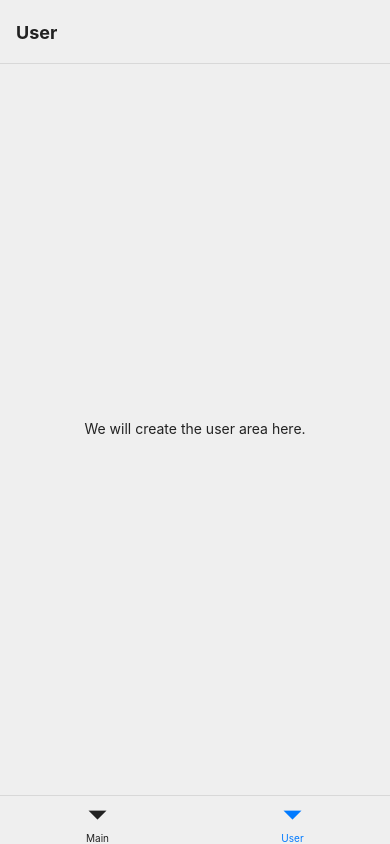
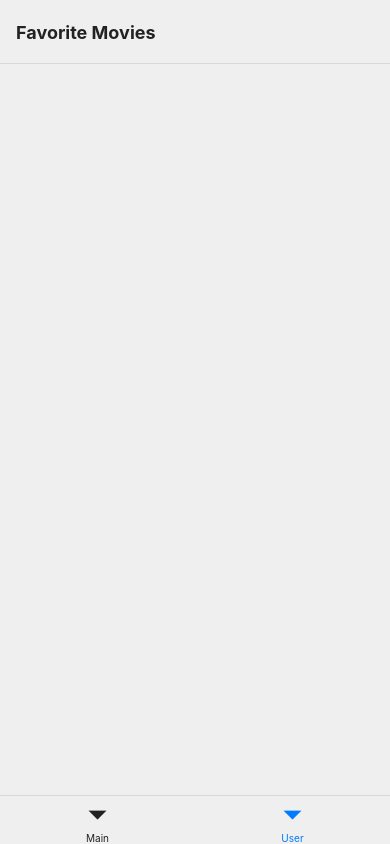
Before and after one commit to alexkuttig/prn-videoexample, a React Native app: screen /User in a window 390 px wide. Built offline with nearby package versions, Linux system fonts and the light colour scheme.

Commit message:
added user context

```diff
--- /dev/null
+++ b/src/@types/IUser.ts
@@ -0,0 +1,4 @@
+export type IUser = {
+  name: string;
+  favs: number[];
+};
--- a/src/@types/Stacks.d.ts
+++ b/src/@types/Stacks.d.ts
@@ -10,4 +10,7 @@ export type MainStackParamList = {
 
 export type UserStackParamList = {
   User: undefined;
+  Movie: {
+    movie: IMovie;
+  };
 };
--- a/src/App.tsx
+++ b/src/App.tsx
@@ -4,13 +4,15 @@ import Home from './views/home/Home';
 import Movie from './views/movie/Movie';
 import {NavigationContainer, DefaultTheme} from '@react-navigation/native';
 import {createNativeStackNavigator} from '@react-navigation/native-stack';
-import type {MainStackParamList} from './@types/Stacks';
+import type {MainStackParamList, UserStackParamList} from './@types/Stacks';
 import {ColorConstants, FontConstants} from './constants/StyleConstants';
 import {createBottomTabNavigator} from '@react-navigation/bottom-tabs';
 import User from './views/user/User';
+import {UserProvider} from './context/UserContext';
 
 const TabNavigator = createBottomTabNavigator();
 const MainStack = createNativeStackNavigator<MainStackParamList>();
+const UserStack = createNativeStackNavigator<UserStackParamList>();
 
 const MovieTheme = {
   ...DefaultTheme,
@@ -52,8 +54,35 @@ const MainStackScreen = () => {
   );
 };
 
+const UserStackScreen = () => {
+  return (
+    <UserStack.Navigator
+      screenOptions={{
+        headerStyle: {
+          backgroundColor: ColorConstants.background,
+        },
+        headerTintColor: ColorConstants.font,
+        headerTitleStyle: {
+          fontWeight: FontConstants.weightBold,
+        },
+      }}>
+      <UserStack.Screen
+        name="User"
+        component={User}
+        options={{title: 'Favorite Movies'}}
+      />
+      <UserStack.Screen
+        name="Movie"
+        component={Movie}
+        options={({route}) => ({title: route.params.movie.title})}
+      />
+    </UserStack.Navigator>
+  );
+};
+
 const App = () => {
   return (
+    <UserProvider>
       <NavigationContainer theme={MovieTheme}>
         <TabNavigator.Navigator
           screenOptions={{
@@ -70,19 +99,14 @@ const App = () => {
           />
           <TabNavigator.Screen
             name="User"
-          component={User}
+            component={UserStackScreen}
             options={{
-            headerStyle: {
-              backgroundColor: ColorConstants.background,
-            },
-            headerTintColor: ColorConstants.font,
-            headerTitleStyle: {
-              fontWeight: FontConstants.weightBold,
-            },
+              headerShown: false,
             }}
           />
         </TabNavigator.Navigator>
       </NavigationContainer>
+    </UserProvider>
   );
 };
 
--- /dev/null
+++ b/src/context/UserContext.tsx
@@ -0,0 +1,81 @@
+import React, {useState} from 'react';
+import {IMovie} from '../@types/IMovie';
+import {getMovieById} from '../services/movieService';
+
+type IUserProvider = {
+  name: string;
+  setName: (name: string) => void;
+  favs: {[favId: number]: IMovie};
+  addFav: (fav: IMovie) => void;
+  removeFav: (favId: number) => void;
+};
+
+const UserContext = React.createContext<IUserProvider | null>(null);
+
+export function useUser() {
+  const context = React.useContext(UserContext);
+  if (!context) {
+    throw new Error(
+      'useUser must be used inside a UserProvider, which has been initialized',
+    );
+  }
+
+  const {name, setName, favs, addFav, removeFav} = context;
+
+  const addFavById = (favId: number): void => {
+    const movie = getMovieById(favId);
+    if (!movie) {
+      return;
+    }
+    addFav(movie);
+  };
+
+  const getFavsAsArray = (): IMovie[] => {
+    return Object.values(favs);
+  };
+
+  const isFav = (favId: number): boolean => {
+    return !!favs[favId];
+  };
+
+  return {
+    name,
+    setName,
+    favs,
+    getFavsAsArray,
+    removeFav,
+    addFavById,
+    isFav,
+  };
+}
+
+export function UserProvider(props: any) {
+  const [name, setName] = useState<string>('John');
+  const [favs, setFavs] = useState<{[favId: number]: IMovie}>({});
+
+  const addFav = (fav: IMovie): void => {
+    if (!favs[fav.id]) {
+      const _favs = {...favs};
+      _favs[fav.id] = fav;
+      setFavs(_favs);
+    }
+  };
+
+  const removeFav = (favId: number): void => {
+    if (favs[favId]) {
+      const _favs = {...favs};
+      delete _favs[favId];
+      setFavs(_favs);
+    }
+  };
+
+  const value = {
+    name,
+    setName,
+    favs,
+    addFav,
+    removeFav,
+  };
+
+  return <UserContext.Provider value={value} {...props} />;
+}
--- a/src/views/genre/Genre.tsx
+++ b/src/views/genre/Genre.tsx
@@ -9,12 +9,14 @@ import {
   SizeConstants,
 } from '../../constants/StyleConstants';
 import ScrollContainer from '../../containers/ScrollContainer';
+import {useUser} from '../../context/UserContext';
 import {getMovieByGenreId} from '../../services/movieService';
 
 type GenreProps = NativeStackScreenProps<MainStackParamList, 'Genre'>;
 
 const Genre = (props: GenreProps) => {
   const [movies, setMovies] = useState<IMovie[]>([]);
+  const {isFav} = useUser();
 
   useEffect(() => {
     if (typeof props.route.params.genre !== 'undefined') {
@@ -24,24 +26,32 @@ const Genre = (props: GenreProps) => {
 
   return (
     <ScrollContainer>
-      {movies.map(movie => {
-        return (
-          <Pressable
-            onPress={() => props.navigation.navigate('Movie', {movie: movie})}>
-            <Text style={styles.movieTitle}>{movie.title}</Text>
-          </Pressable>
-        );
-      })}
+      {movies.map(movie => (
+        <Pressable
+          style={styles.movieTitleContainer}
+          onPress={() => props.navigation.navigate('Movie', {movie: movie})}>
+          {isFav(movie.id) ? (
+            <Text style={styles.movieTitleFav}>👍</Text>
+          ) : undefined}
+          <Text style={styles.movieTitle}>{movie.title}</Text>
+        </Pressable>
+      ))}
     </ScrollContainer>
   );
 };
 
 const styles = StyleSheet.create({
-  movieTitle: {
-    fontSize: FontConstants.sizeRegular,
+  movieTitleContainer: {
     marginBottom: SizeConstants.paddingSmall,
     padding: SizeConstants.paddingLarge,
     backgroundColor: ColorConstants.backgroundLight,
+    flexDirection: 'row',
+  },
+  movieTitleFav: {
+    marginRight: 4,
+  },
+  movieTitle: {
+    fontSize: FontConstants.sizeRegular,
     color: ColorConstants.font,
   },
 });
--- a/src/views/home/Home.tsx
+++ b/src/views/home/Home.tsx
@@ -10,18 +10,22 @@ import {
 } from '../../constants/StyleConstants';
 import {NativeStackScreenProps} from '@react-navigation/native-stack';
 import type {MainStackParamList} from '../../@types/Stacks';
+import {useUser} from '../../context/UserContext';
 
 type HomeProps = NativeStackScreenProps<MainStackParamList, 'Home'>;
 
 const Home = (props: HomeProps) => {
   const [genres, setGenres] = useState<IGenre[]>([]);
+  const {name} = useUser();
 
   useEffect(() => {
     setGenres(getGenres());
   }, []);
 
+  console.log('rerender home');
   return (
     <ScrollContainer>
+      <Text style={styles.welcome}>Hello {name}</Text>
       {genres.map(genre => {
         return (
           <Pressable
@@ -35,6 +39,12 @@ const Home = (props: HomeProps) => {
 };
 
 const styles = StyleSheet.create({
+  welcome: {
+    color: ColorConstants.font,
+    fontSize: FontConstants.sizeTitle,
+    fontWeight: FontConstants.weightBold,
+    marginBottom: SizeConstants.paddingRegular,
+  },
   genreTitle: {
     fontSize: FontConstants.sizeRegular,
     marginBottom: SizeConstants.paddingSmall,
--- a/src/views/movie/Movie.tsx
+++ b/src/views/movie/Movie.tsx
@@ -1,21 +1,37 @@
 import {NativeStackScreenProps} from '@react-navigation/native-stack';
 import React from 'react';
-import {Text, View, StyleSheet} from 'react-native';
+import {Text, View, StyleSheet, Pressable} from 'react-native';
 import {MainStackParamList} from '../../@types/Stacks';
 import {FontConstants, ColorConstants} from '../../constants/StyleConstants';
 import ScrollContainer from '../../containers/ScrollContainer';
+import {useUser} from '../../context/UserContext';
 
 type MovieProps = NativeStackScreenProps<MainStackParamList, 'Movie'>;
 
 const Movie = (props: MovieProps) => {
+  const {isFav, addFavById, removeFav} = useUser();
+  const _isFav = isFav(props.route.params.movie.id);
   return (
     <ScrollContainer>
       {props.route.params.movie ? (
-        <View>
-          <Text style={styles.overview}>
-            {props.route.params.movie.overview}
-          </Text>
-        </View>
+        <>
+          <View>
+            <Text style={styles.overview}>
+              {props.route.params.movie.overview}
+            </Text>
+          </View>
+          <Pressable
+            style={styles.pressableContainer}
+            onPress={
+              _isFav
+                ? () => removeFav(props.route.params.movie.id)
+                : () => addFavById(props.route.params.movie.id)
+            }>
+            <Text style={styles.pressableText}>
+              {_isFav ? '👎 Remove from favs' : '👍 Add to favs'}
+            </Text>
+          </Pressable>
+        </>
       ) : undefined}
     </ScrollContainer>
   );
@@ -26,6 +42,16 @@ const styles = StyleSheet.create({
     fontSize: FontConstants.sizeRegular,
     color: ColorConstants.font,
   },
+  pressableContainer: {
+    paddingHorizontal: 16,
+    paddingVertical: 8,
+    marginTop: 4,
+    borderRadius: 4,
+    backgroundColor: ColorConstants.backgroundLight,
+  },
+  pressableText: {
+    color: ColorConstants.font,
+  },
 });
 
 export default Movie;
--- a/src/views/user/User.tsx
+++ b/src/views/user/User.tsx
@@ -1,30 +1,40 @@
 import React from 'react';
-import {View, Text, StyleSheet} from 'react-native';
+import {Text, StyleSheet, Pressable} from 'react-native';
 import {
   ColorConstants,
   FontConstants,
   SizeConstants,
 } from '../../constants/StyleConstants';
+import {useUser} from '../../context/UserContext';
+import {NativeStackScreenProps} from '@react-navigation/native-stack';
+import {UserStackParamList} from '../../@types/Stacks';
+import ScrollContainer from '../../containers/ScrollContainer';
 
-const User = () => {
+type UserProps = NativeStackScreenProps<UserStackParamList, 'User'>;
+
+const User = (props: UserProps) => {
+  const {getFavsAsArray} = useUser();
+  const _favsArray = getFavsAsArray();
   return (
-    <View style={styles.placeholderContainer}>
-      <Text style={styles.placeholder}>We will create the user area here.</Text>
-    </View>
+    <ScrollContainer>
+      {_favsArray.map(movie => {
+        return (
+          <Pressable
+            onPress={() => props.navigation.navigate('Movie', {movie: movie})}>
+            <Text style={styles.movieTitle}>{movie.title}</Text>
+          </Pressable>
+        );
+      })}
+    </ScrollContainer>
   );
 };
 
 const styles = StyleSheet.create({
-  placeholderContainer: {
-    flex: 1,
-    alignItems: 'center',
-    justifyContent: 'center',
-    backgroundColor: ColorConstants.background,
-  },
-  placeholder: {
+  movieTitle: {
     fontSize: FontConstants.sizeRegular,
     marginBottom: SizeConstants.paddingSmall,
     padding: SizeConstants.paddingLarge,
+    backgroundColor: ColorConstants.backgroundLight,
     color: ColorConstants.font,
   },
 });
```
Lines whose indentation alone changed are shown as unchanged.
